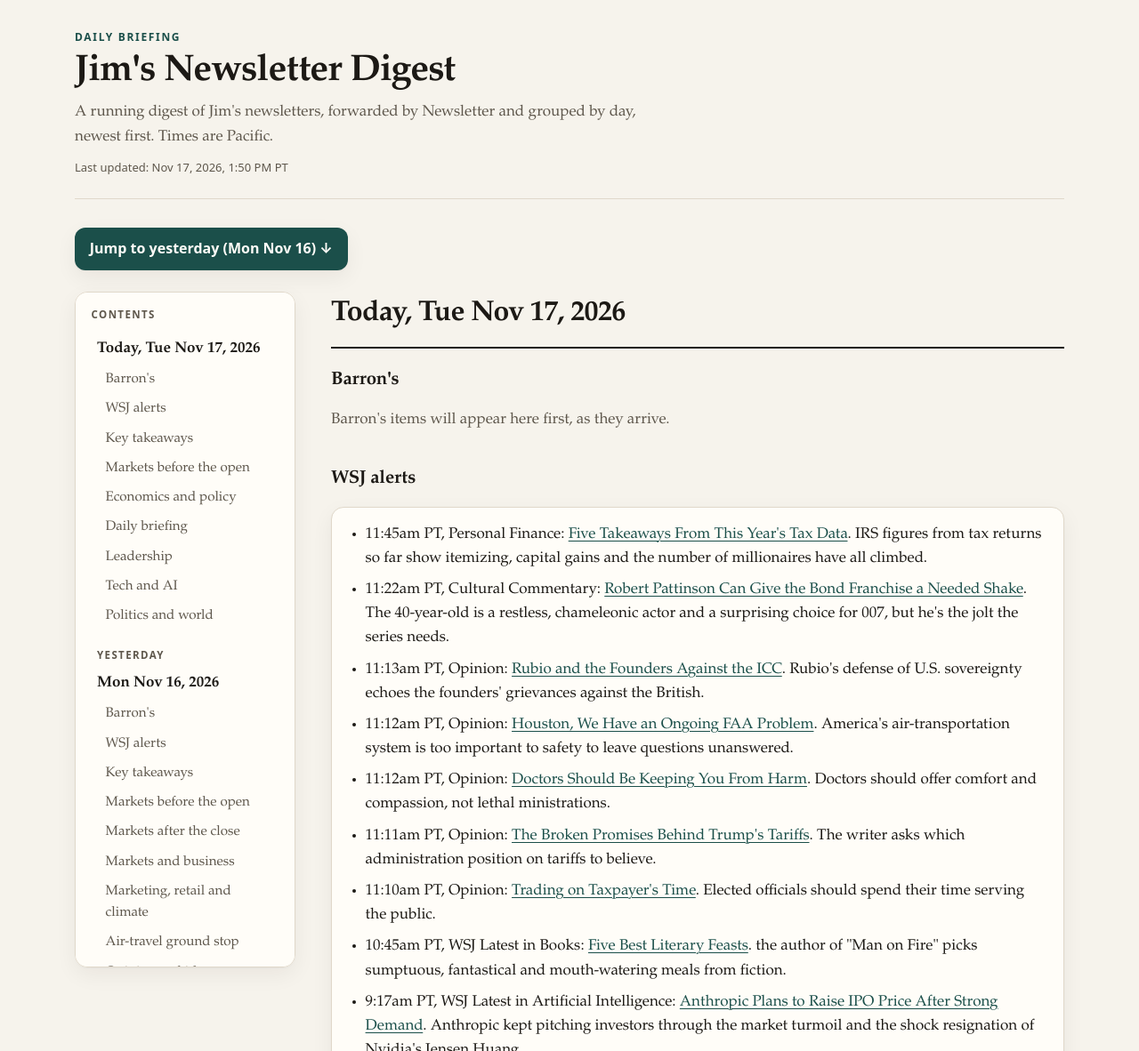
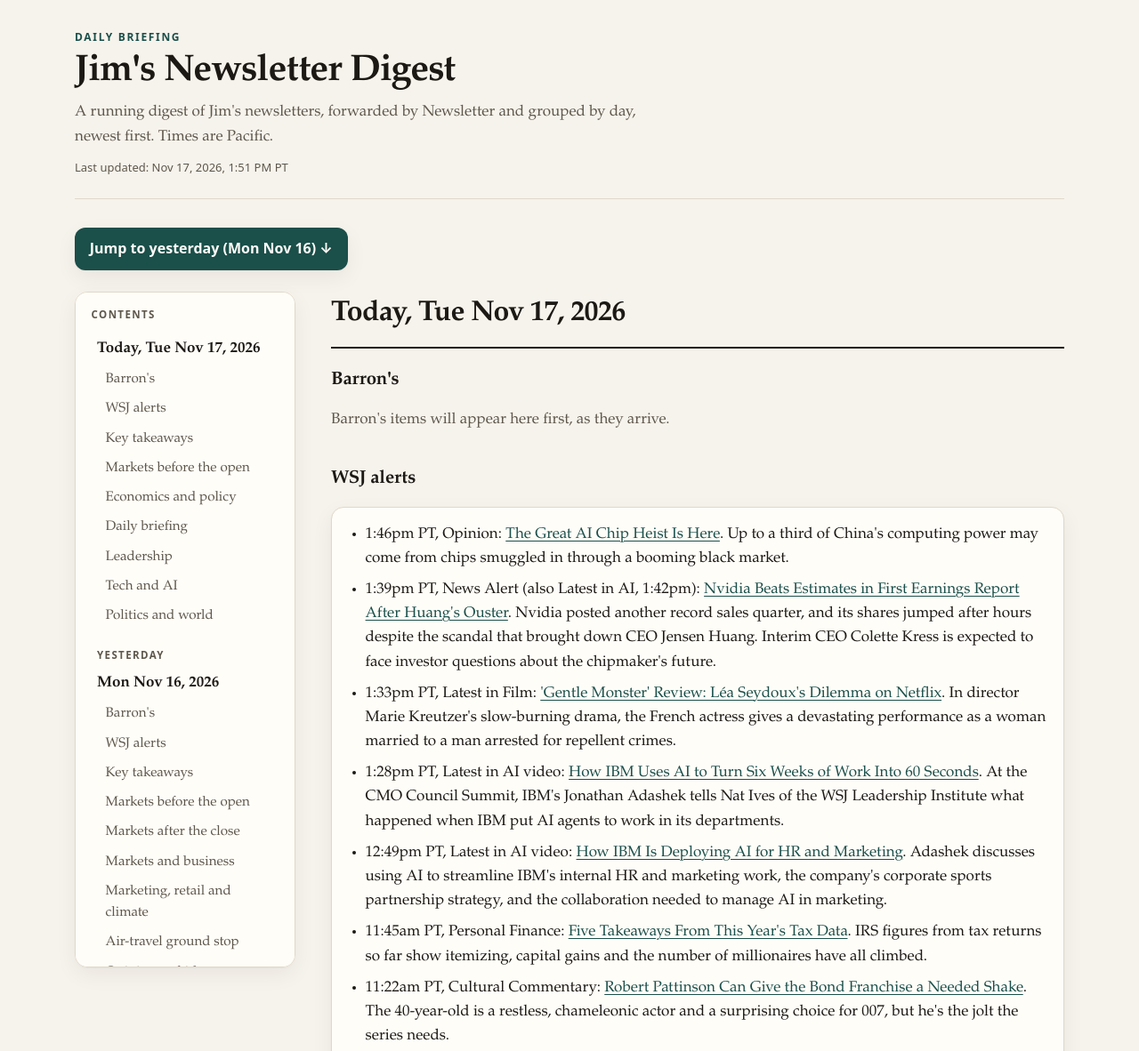
Before and after one commit to jmxiiu/newsletter-digest, a plain HTML site: page index.html in a window 1280 px wide. Shown: the top 1182 px of the page at 89% size. Drawn offline with Linux system fonts and the light colour scheme.

Commit message:
Add 1:46pm–12:49pm PT WSJ alerts and Nvidia earnings takeaway

```diff
--- a/index.html
+++ b/index.html
@@ -344,7 +344,7 @@
       <p class="kicker">Daily briefing</p>
       <h1>Jim's Newsletter Digest</h1>
       <p class="summary">A running digest of Jim's newsletters, forwarded by Newsletter and grouped by day, newest first. Times are Pacific.</p>
-      <p class="updated">Last updated: Nov 17, 2026, 1:50 PM PT</p>
+      <p class="updated">Last updated: Nov 17, 2026, 1:51 PM PT</p>
     </header>
 
     <p class="jump-yesterday"><a href="#2026-11-16">Jump to yesterday (Mon Nov 16) ↓</a></p>
@@ -391,6 +391,11 @@
             <h3>WSJ alerts</h3>
             <section class="item">
               <ul class="facts">
+                <li>1:46pm PT, Opinion: <a href="https://www.wsj.com/opinion/the-great-ai-chip-heist-is-here-df70c466" target="_blank" rel="noopener noreferrer">The Great AI Chip Heist Is Here</a>. Up to a third of China's computing power may come from chips smuggled in through a booming black market.</li>
+                <li>1:39pm PT, News Alert (also Latest in AI, 1:42pm): <a href="https://www.wsj.com/tech/ai/nvidia-nvda-3q-2027-earnings-report-stock-6e642303" target="_blank" rel="noopener noreferrer">Nvidia Beats Estimates in First Earnings Report After Huang's Ouster</a>. Nvidia posted another record sales quarter, and its shares jumped after hours despite the scandal that brought down CEO Jensen Huang. Interim CEO Colette Kress is expected to face investor questions about the chipmaker's future.</li>
+                <li>1:33pm PT, Latest in Film: <a href="https://www.wsj.com/arts-culture/television/gentle-monster-review-lea-seydouxs-dilemma-on-netflix-3ba2b0e4" target="_blank" rel="noopener noreferrer">'Gentle Monster' Review: Léa Seydoux's Dilemma on Netflix</a>. In director Marie Kreutzer's slow-burning drama, the French actress gives a devastating performance as a woman married to a man arrested for repellent crimes.</li>
+                <li>1:28pm PT, Latest in AI video: <a href="https://www.wsj.com/video/how-ibm-uses-ai-to-turn-six-weeks-of-work-into-60-seconds/8AB818D1-A06C-4D7B-A5C6-5BBC88E17B11" target="_blank" rel="noopener noreferrer">How IBM Uses AI to Turn Six Weeks of Work Into 60 Seconds</a>. At the CMO Council Summit, IBM's Jonathan Adashek tells Nat Ives of the WSJ Leadership Institute what happened when IBM put AI agents to work in its departments.</li>
+                <li>12:49pm PT, Latest in AI video: <a href="https://www.wsj.com/video/how-ibm-is-deploying-ai-for-hr-and-marketing/061A5110-3FFB-4D60-9CFB-F58241CAD153" target="_blank" rel="noopener noreferrer">How IBM Is Deploying AI for HR and Marketing</a>. Adashek discusses using AI to streamline IBM's internal HR and marketing work, the company's corporate sports partnership strategy, and the collaboration needed to manage AI in marketing.</li>
                 <li>11:45am PT, Personal Finance: <a href="https://www.wsj.com/personal-finance/taxes/five-takeaways-from-this-years-tax-data-cef58e94" target="_blank" rel="noopener noreferrer">Five Takeaways From This Year's Tax Data</a>. IRS figures from tax returns so far show itemizing, capital gains and the number of millionaires have all climbed.</li>
                 <li>11:22am PT, Cultural Commentary: <a href="https://www.wsj.com/arts-culture/film/robert-pattinson-can-give-the-bond-franchise-a-needed-shake-72602673" target="_blank" rel="noopener noreferrer">Robert Pattinson Can Give the Bond Franchise a Needed Shake</a>. The 40-year-old is a restless, chameleonic actor and a surprising choice for 007, but he's the jolt the series needs.</li>
                 <li>11:13am PT, Opinion: <a href="https://www.wsj.com/opinion/rubio-and-the-founders-against-the-icc-71c0938f" target="_blank" rel="noopener noreferrer">Rubio and the Founders Against the ICC</a>. Rubio's defense of U.S. sovereignty echoes the founders' grievances against the British.</li>
@@ -414,6 +419,7 @@
             </div>
             <ul class="facts">
               <li>Nvidia reports after the bell today; futures point lower ahead of the results (life after Huang, chip-export crackdown, dealmaking pullback).</li>
+              <li>Nvidia beat estimates with record sales in its first report after Huang's ouster; shares jumped after hours.</li>
               <li>Alibaba/Baidu fall on <a href="https://www.wsj.com/politics/national-security/commerce-department-moves-to-crack-down-on-chip-exports-65b8f3c2" target="_blank" rel="noopener noreferrer">the chip-export crackdown</a>.</li>
               <li><a href="https://www.wsj.com/finance/stocks/berkshire-boosts-stake-in-lennar-doubling-down-on-its-u-s-housing-bet-b1237ca5" target="_blank" rel="noopener noreferrer">Berkshire nearly doubled its Lennar stake</a>.</li>
               <li><a href="https://www.wsj.com/real-estate/commercial/why-big-investors-are-burning-lenders-on-apartment-loans-7129d849" target="_blank" rel="noopener noreferrer">Big landlords are walking away from bad apartment loans</a>; Brookfield handing back keys shows apartment deals turning sour (values down 20%+ from peak).</li>
```
